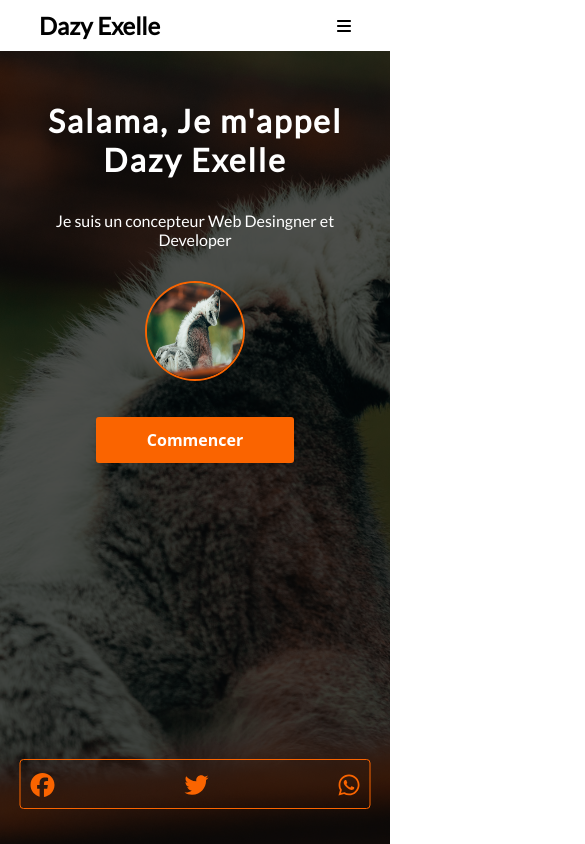
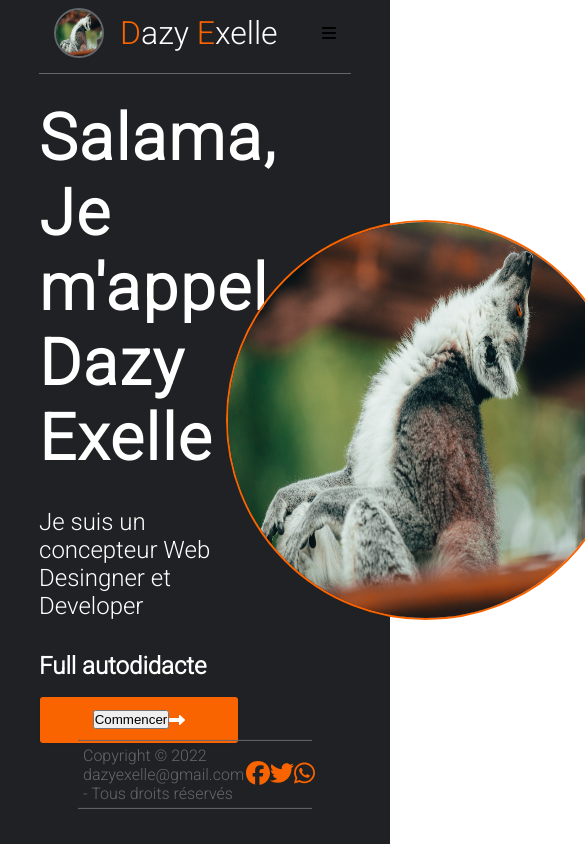
Before and after one commit to DazyNicolas/dazy, a React (Create React App) app: page / in a window 390 px wide. Shown: the top 844 px of the page, 585 px wide, since content can reach past the window. Built offline with nearby package versions, Linux system fonts and the light colour scheme.

Commit message:
change front-end home page

```diff
--- a/src/components/Myboutton.js
+++ b/src/components/Myboutton.js
@@ -1,9 +1,15 @@
 import React from "react";
+import { FontAwesomeIcon } from '@fortawesome/react-fontawesome'
+import { faRightLong } from "@fortawesome/free-solid-svg-icons";
 
 const Myboutton = () => {
   return (
     <div>
-      <button className="mybutton">Commencer</button>
+      <div className="mybutton">
+      <button className="cotent-button">Commencer</button>
+      <FontAwesomeIcon icon={faRightLong}/>
+      </div>
+
     </div>
   );
 };
--- a/src/components/Navigation.js
+++ b/src/components/Navigation.js
@@ -1,48 +1,67 @@
-import React, { Component } from 'react';
-import {NavLink} from "react-router-dom";
-import { FontAwesomeIcon } from '@fortawesome/react-fontawesome'
-import { faBars, faTimes } from '@fortawesome/free-solid-svg-icons';
-
+import React, { Component } from "react";
+import { NavLink } from "react-router-dom";
+import { FontAwesomeIcon } from "@fortawesome/react-fontawesome";
+import { faBars, faTimes } from "@fortawesome/free-solid-svg-icons";
+import Myprofil from "../assets/img/maki.jpg";
 
 class Navigation extends Component {
+  state = { clicked: false };
 
-state = {clicked: false}
-
-handleClick = () =>{
-    this.setState({clicked: !this.state.clicked})
-}
+  handleClick = () => {
+    this.setState({ clicked: !this.state.clicked });
+  };
 
   render() {
     return (
-            <nav className='mynave'>
-            <div className='navigation'>
-                <div className='dazy'>
-                    Dazy Exelle
+      <nav className="mynave">
+        <div className="navigation">
+          <div className="dazy">
+            <div className="dazy-image">
+              <img src={Myprofil} alt="Dazy" />
+            </div>
+            <div className="Myname">
+              <p>
+                <span>D</span>azy <span>E</span>xelle
+              </p>
+            </div>
           </div>
 
-                <div className='hamburger' onClick={this.handleClick}>
-                <FontAwesomeIcon className='menu-bars' icon={this.state.clicked ? faTimes : faBars}/>
+          <div className="hamburger" onClick={this.handleClick}>
+            <FontAwesomeIcon
+              className="menu-bars"
+              icon={this.state.clicked ? faTimes : faBars}
+            />
           </div>
 
-                <ul className={this.state.clicked ? 'active' : 'nav-menu'}>
-                    <NavLink to="/" className={(nav)=>(nav.isActive ? "nav-active" : "")}>
+          <ul className={this.state.clicked ? "active" : "nav-menu"}>
+            <NavLink
+              to="/"
+              className={(nav) => (nav.isActive ? "nav-active" : "")}
+            >
               <li>Accueil</li>
             </NavLink>
 
-                    <NavLink to="/apropos"  className={(nav)=>(nav.isActive ? "nav-active" : "")}>
+            <NavLink
+              to="/apropos"
+              className={(nav) => (nav.isActive ? "nav-active" : "")}
+            >
               <li>A-propos</li>
             </NavLink>
 
-                    <NavLink to="/competance"  className={(nav)=>(nav.isActive ? "nav-active" : "")}>
+            <NavLink
+              to="/competance"
+              className={(nav) => (nav.isActive ? "nav-active" : "")}
+            >
               <li>Competance</li>
             </NavLink>
 
-                    <NavLink to="/contact"  className={(nav)=>(nav.isActive ? "nav-active" : "")}>
+            <NavLink
+              to="/contact"
+              className={(nav) => (nav.isActive ? "nav-active" : "")}
+            >
               <li>Contact</li>
             </NavLink>
           </ul>
-
-
         </div>
       </nav>
     );
--- a/src/components/Social.js
+++ b/src/components/Social.js
@@ -8,6 +8,11 @@ const Social = () => {
     return (
 
              <div className='social'>
+                <div className='copyright'>
+                    <p>Copyright © 2022 dazyexelle@gmail.com - Tous droits réservés</p>
+                </div>
+
+                <div className='icon-list'>
                 <a href="https://facebook.com">
                 <FontAwesomeIcon icon={faFacebook}/>
                 </a>
@@ -19,6 +24,8 @@ const Social = () => {
                 <a href='https://wathsapp.com'>
                  <FontAwesomeIcon icon={faWhatsapp}/>
                 </a>
+                </div>
+
              </div>
 
     );
--- a/src/pages/Home.js
+++ b/src/pages/Home.js
@@ -1,33 +1,36 @@
-import React from 'react';
-import Navigation from '../components/Navigation';
-import Social from '../components/Social';
-import Monprofil from "../assets/img/maki.jpg"
-import Myboutton from '../components/Myboutton';
-import {NavLink} from "react-router-dom"
+import React from "react";
+import Navigation from "../components/Navigation";
+import Social from "../components/Social";
+import Monprofil from "../assets/img/maki.jpg";
+import Myboutton from "../components/Myboutton";
+
+import { NavLink } from "react-router-dom";
 
 
 const Home = () => {
   return (
     <div>
-            <Navigation/>
-            <div className='homepages'>
-                   <div className=' container  container-flex'>
-                    <div className='content-left'>
-                    <h1> Salama, Je m'appel Dazy Exelle </h1>
+      <Navigation />
+      <div className="homepages">
+        <div className=" container  container-flex1">
+          <div className="content-left">
+            <h1> Salama, Je m'appel <strong>Dazy Exelle</strong>  </h1>
 
             <p>Je suis un concepteur Web Desingner et Developer</p>
+
+            <h2>Full autodidacte</h2>
+            <NavLink to="/apropos">
+             <Myboutton/>
+            </NavLink>
           </div>
 
-                   <div className='content-right'>
+          <div className="content-right">
             <img src={Monprofil} alt="" />
           </div>
-                   <NavLink  to="/commencer" className='mybouton'>
-                       <Myboutton/>
-                   </NavLink>
+        </div>
 
       </div>
       <Social/>
-            </div>
 
     </div>
   );
--- a/src/styles/_settings.scss
+++ b/src/styles/_settings.scss
@@ -1,13 +1,16 @@
-@import url('https://fonts.googleapis.com/css2?family=Lato&family=Montserrat:wght@400;500&family=Roboto&display=swap');
+@import url('https://fonts.googleapis.com/css2?family=Roboto:wght@300&display=swap');
 
-$font-1: 'Lato', sans-serif;
+$font-1: 'Roboto', sans-serif;
 
 
-
+$color-fond:#202124;
+$color-text: #63676C;
+$color-title:#202124;
 $color-1:#fa6400;
 $color-2: #fb8332;
 $color-3: #282c34;
-$white: #fff;
+$white: #ffff;
+
 
 .alertmessage{
   width: 100%;
@@ -33,7 +36,7 @@ $white: #fff;
 }
 
 body {
-  background: $white;
+  //background: #ffff;
   font-family: $font-1;
   // @include verticalCenter;
 }
@@ -56,6 +59,15 @@ li {
   }
 }
 
+.container-flex1{
+  display: flex;
+  align-items: center;
+  justify-content: space-between;
+  justify-content: space-between;
+  .mybouton{
+    width: 0;
+  }
+}
 @media screen and (max-width: 1100px){
   .container{
     width: 80%;
--- a/src/styles/components/_home.scss
+++ b/src/styles/components/_home.scss
@@ -1,31 +1,32 @@
 .homepages{
-    height: 94vh;
+    display: flex;
+    height: 100vh;
     position: relative;
-    background-color: #52524f;
-    background-image: url(../../assets/img/maki.jpg);
-    background-position: center;
-    background-size: cover;
+    background-color: $color-fond;
     color: white;
-    padding-top: 180px;
-    padding-bottom: 180px;
-    background-blend-mode: multiply;
         .content-left{
+          max-width: 60%;
           h1{
-            font-size: 3rem;
+            font-size: 4rem;
             letter-spacing: 2px;
             margin-bottom: 2rem;
+
           }
 
           p{
             font-size: 1.5rem;
+            margin-bottom: 2rem;
+          }
+
+          h2{
+            margin-bottom: 1rem;
           }
         }
         .content-right{
-            margin-top: 2rem;
-            margin-bottom: 2rem;
+
             img{
-                width: 200px;
-                height: 200px;
+                width: 400px;
+                height: 400px;
                 border-radius: 100%;
                 border:2px solid $color-1 ;
             }
@@ -34,128 +35,17 @@
 }
 
 @media screen and (max-width: 1300px){
-  .homepages{
 
-    padding-top: 200px;
-    padding-bottom: 200px;
-
-        .content-left{
-          h1{
-            font-size: 2.5rem;
-            letter-spacing: 2px;
-            margin-bottom: 2rem;
-          }
-
-          p{
-            font-size: 1.5rem;
-          }
-        }
-        .content-right{
-            margin-top: 2rem;
-            margin-bottom: 2rem;
-            img{
-                width: 150px;
-                height: 150px;
-                border-radius: 100%;
-                border:2px solid $color-1 ;
-            }
-        }
-
-}
 }
 
 @media screen and (max-width: 1100px){
-  .homepages{
 
-    padding-top: 200px;
-    padding-bottom: 200px;
-
-        .content-left{
-          h1{
-            font-size: 2.5rem;
-            letter-spacing: 2px;
-            margin-bottom: 2rem;
-          }
-
-          p{
-            font-size: 1.2rem;
-          }
-        }
-        .content-right{
-            margin-top: 2rem;
-            margin-bottom: 2rem;
-            img{
-                width: 150px;
-                height: 150px;
-                border-radius: 100%;
-                border:2px solid $color-1 ;
-            }
-        }
-
-}
 }
 
 @media screen and (max-width: 700px){
-  .homepages{
-    padding-top: 150px;
-    padding-bottom: 200px;
-    position: relative;
-        .content-left{
-          text-align: center;
-          h1{
-            font-size: 2.5rem;
-            letter-spacing: 2px;
-            margin-bottom: 2rem;
-          }
 
-          p{
-            font-size: 1.2rem;
-
-          }
-        }
-        .content-right{
-            margin-top: 2rem;
-            margin-bottom: 2rem;
-            text-align: center;
-            img{
-                width: 150px;
-                height: 150px;
-                border-radius: 100%;
-                border:2px solid $color-1 ;
-            }
-        }
-
-}
 }
 
 @media screen and (max-width: 540px){
-  .homepages{
-    padding-top: 50px;
-    position: relative;
-        .content-left{
-          text-align: center;
-          h1{
-            font-size: 2rem;
-            letter-spacing: 2px;
-            margin-bottom: 2rem;
-          }
-
-          p{
-            font-size: 1rem;
-
-          }
-        }
-        .content-right{
-            margin-top: 2rem;
-            margin-bottom: 2rem;
-            text-align: center;
-            img{
-                width: 100px;
-                height: 100px;
-                border-radius: 100%;
-                border:2px solid $color-1 ;
-            }
-        }
 
 }
-}
--- a/src/styles/components/_navigation.scss
+++ b/src/styles/components/_navigation.scss
@@ -1,18 +1,50 @@
 .mynave{
-  height: 6vh;
+  position: absolute;
+  top: 0;
+  left: 0;
+  height: 8vh;
   display: flex;
   align-items: center;
   justify-content: center;
-  box-shadow: rgba(0, 0, 0, 0.16) 0px 1px 4px;
+  z-index: 2;
+  width: 100%;
+
   .navigation{
     width: 60%;
     margin: 0 auto;
     display: flex;
     align-items: center;
     justify-content: space-between;
+    padding: 15px;
+    border-bottom: 1px solid $color-text;
     .dazy{
-      font-size: 1.5rem;
-      font-weight: bold;
+      display: flex;
+      justify-content: center;
+      align-items: center;
+
+      .dazy-image{
+        width: 50px;
+        height: 50px;
+        margin-right: 1rem;
+        img{
+          width: 100%;
+          height: 100%;
+          border-radius: 50%;
+          border: 2px solid $color-text;
+        }
+      }
+
+      .Myname{
+        font-size: 2rem;
+        font-weight:400;
+        color: #fff;
+        p{
+          span{
+            color: $color-1;
+            font-weight: 500;
+          }
+        }
+      }
     }
 
     .nav-menu{
@@ -21,12 +53,16 @@
       width: 500px;
       text-transform: uppercase;
       justify-content: space-between;
-      font-size: 0.8rem;
-      font-weight: bold;
+      font-size: 1rem;
+      font-weight: 200;
       transition: all 0.5s ease;
+
       a{
         transition: 0.2s;
+        color: white;
+
         li{
+          font-size: 0.8rem;
 
         }
       }
@@ -57,7 +93,7 @@
     content: "";
     position: absolute;
     width: 0;
-    height: 4px;
+    height: 2px;
     background-color: $color-1;
     border-radius: 5px;
     bottom: -8px;
@@ -110,14 +146,14 @@
 
 }
 
-@media screen and (max-width: 830px){
+@media screen and (max-width: 1100px){
   .mynave{
     .navigation{
       width: 80%;
       margin: 0 auto;
 
       .dazy{
-        font-size: 1.5rem;
+        font-size: 1rem;
 
       }
 
--- a/src/styles/components/_social.scss
+++ b/src/styles/components/_social.scss
@@ -1,130 +1,28 @@
 .social{
     background-color:transparent;
     position: absolute;
-    top: 50%;
-    right: 20%;
-    transform: translate(-20%, -50%);
+    padding: 5px;
+    top: 95%;
+    left:50%;
+    transform: translate(-50%, -90%);
     display: flex;
-    flex-direction: column;
+    align-items: center;
+    justify-content: center;
     justify-content: space-between;
-    height: 400px;
-    padding: 10px;
-    border-radius: 4px;
-    border: 1px solid $color-1;
-    a{
-        font-size: 2rem;
-        color: $color-1;
-        transition: 0.2s;
-        &:hover{
-            color: $white;
-            transform: scale(1.5);
+    width: 60%;
+    border-top: 1px solid $color-text;
+    border-bottom: 1px solid $color-text;
+    .copyright{
+        p{
+            color: $color-text;
         }
     }
+    .icon-list{
+        width: 30%;
+        display: flex;
+        justify-content: space-between;
+        padding: 2px;
 
-}
-
-@media screen and (max-width: 1100px){
-    .social{
-        top: 50%;
-        right: 10%;
-        transform: translate(-10%, -50%);
-        display: flex;
-        a{
-            font-size: 2rem;
-            color: $color-1;
-            transition: 0.2s;
-            &:hover{
-                color: $white;
-                transform: scale(1.5);
-            }
-        }
-
-    }
-}
-
-@media screen and (max-width: 830px){
-    .social{
-        top: 65%;
-        right: 10%;
-        transform: translate(-10%, -65%);
-        display: flex;
-        a{
-            font-size: 2rem;
-            color: $color-1;
-            transition: 0.2s;
-            &:hover{
-                color: $white;
-                transform: scale(1.5);
-            }
-        }
-
-    }
-}
-
-@media screen and (max-width: 740px){
-    .social{
-        top: 58%;
-        right: 10%;
-        transform: translate(-10%, -58%);
-        display: flex;
-        a{
-            font-size: 2rem;
-            color: $color-1;
-            transition: 0.2s;
-            &:hover{
-                color: $white;
-                transform: scale(1.5);
-            }
-        }
-
-    }
-}
-
-@media screen and (max-width: 700px){
-    .social{
-        background-color:transparent;
-        align-items: center;
-        position: absolute;
-        display: flex;
-        flex-direction: row;
-        justify-content: space-between;
-        height: 50px;
-        width: 60%;
-        top: 80%;
-        left: 50%;
-        transform: translate(-50%, -90%);
-        padding: 10px;
-        border-radius: 4px;
-        border: 1px solid $color-1;
-        a{
-            font-size: 2rem;
-            color: $color-1;
-            transition: 0.2s;
-            &:hover{
-                color: $white;
-                transform: scale(1.5);
-            }
-        }
-
-    }
-}
-
-@media screen and (max-width: 540px){
-    .social{
-        background-color:transparent;
-        align-items: center;
-        position: absolute;
-        display: flex;
-        flex-direction: row;
-        justify-content: space-between;
-        height: 50px;
-        width: 90%;
-        top: 95%;
-        left: 50%;
-        transform: translate(-50%, -90%);
-        padding: 10px;
-        border-radius: 4px;
-        border: 1px solid $color-1;
         a{
             font-size: 1.5rem;
             color: $color-1;
@@ -134,6 +32,27 @@
                 transform: scale(1.5);
             }
         }
+    }
 
-    }
+
 }
+
+@media screen and (max-width: 1100px){
+
+}
+
+@media screen and (max-width: 830px){
+
+}
+
+@media screen and (max-width: 740px){
+
+}
+
+@media screen and (max-width: 700px){
+
+}
+
+@media screen and (max-width: 540px){
+
+}
```
Lines whose indentation alone changed are shown as unchanged.
